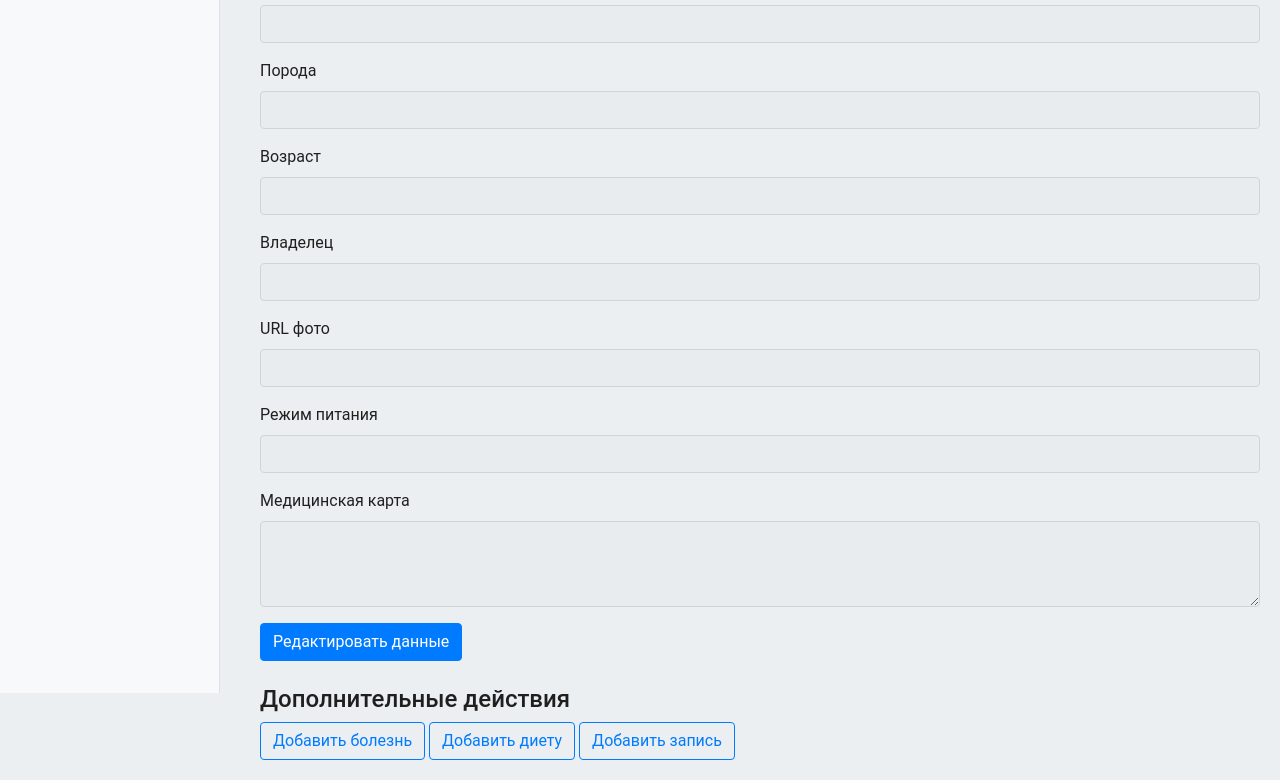
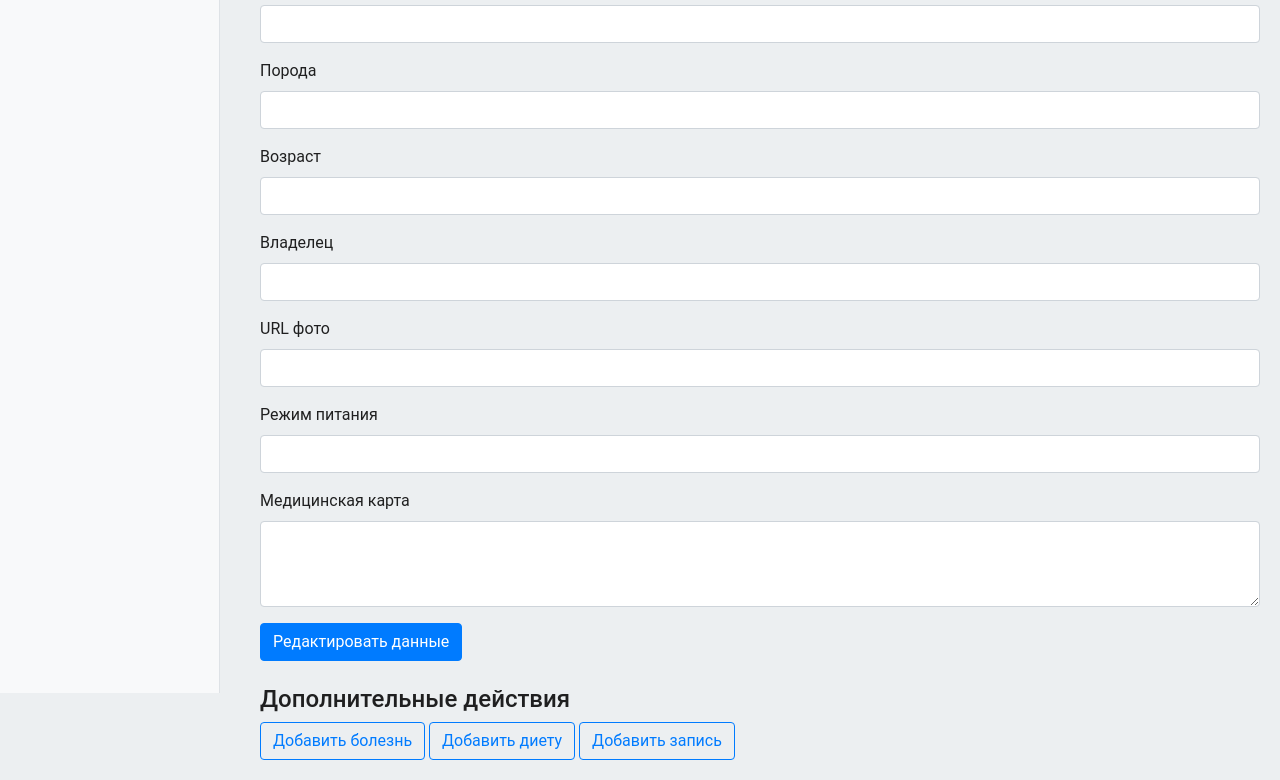
Before and after one commit to sadness333/vetwebapp, a website: page public/edit.html in a window 1280 px wide. Shown: the part 163-943 px from the top of the page. Drawn offline with nearby package versions, Linux system fonts and the light colour scheme; some packages are replaced by stand-ins of ours; no server answers.

Commit message:
Исправление странички с редактированием

```diff
--- a/public/edit.html
+++ b/public/edit.html
@@ -38,31 +38,31 @@
     <form id="pet-details-form">
       <div class="form-group">
         <label for="pet-name">Имя</label>
-        <input type="text" id="pet-name" class="form-control" disabled>
+        <input type="text" id="pet-name" class="form-control">
       </div>
       <div class="form-group">
         <label for="pet-breed">Порода</label>
-        <input type="text" id="pet-breed" class="form-control" disabled>
+        <input type="text" id="pet-breed" class="form-control" >
       </div>
       <div class="form-group">
         <label for="pet-age">Возраст</label>
-        <input type="number" id="pet-age" class="form-control" disabled>
+        <input type="number" id="pet-age" class="form-control" >
       </div>
       <div class="form-group">
         <label for="pet-owner">Владелец</label>
-        <input type="text" id="pet-owner" class="form-control" disabled>
+        <input type="text" id="pet-owner" class="form-control" >
       </div>
       <div class="form-group">
         <label for="pet-photo">URL фото</label>
-        <input type="text" id="pet-photo" class="form-control" disabled>
+        <input type="text" id="pet-photo" class="form-control" >
       </div>
       <div class="form-group">
         <label for="pet-feeding">Режим питания</label>
-        <input type="text" id="pet-feeding" class="form-control" disabled>
+        <input type="text" id="pet-feeding" class="form-control" >
       </div>
       <div class="form-group">
         <label for="pet-medical">Медицинская карта</label>
-        <textarea id="pet-medical" class="form-control" rows="3" disabled></textarea>
+        <textarea id="pet-medical" class="form-control" rows="3"></textarea>
       </div>
     </form>
     <!-- Кнопки управления -->
```
